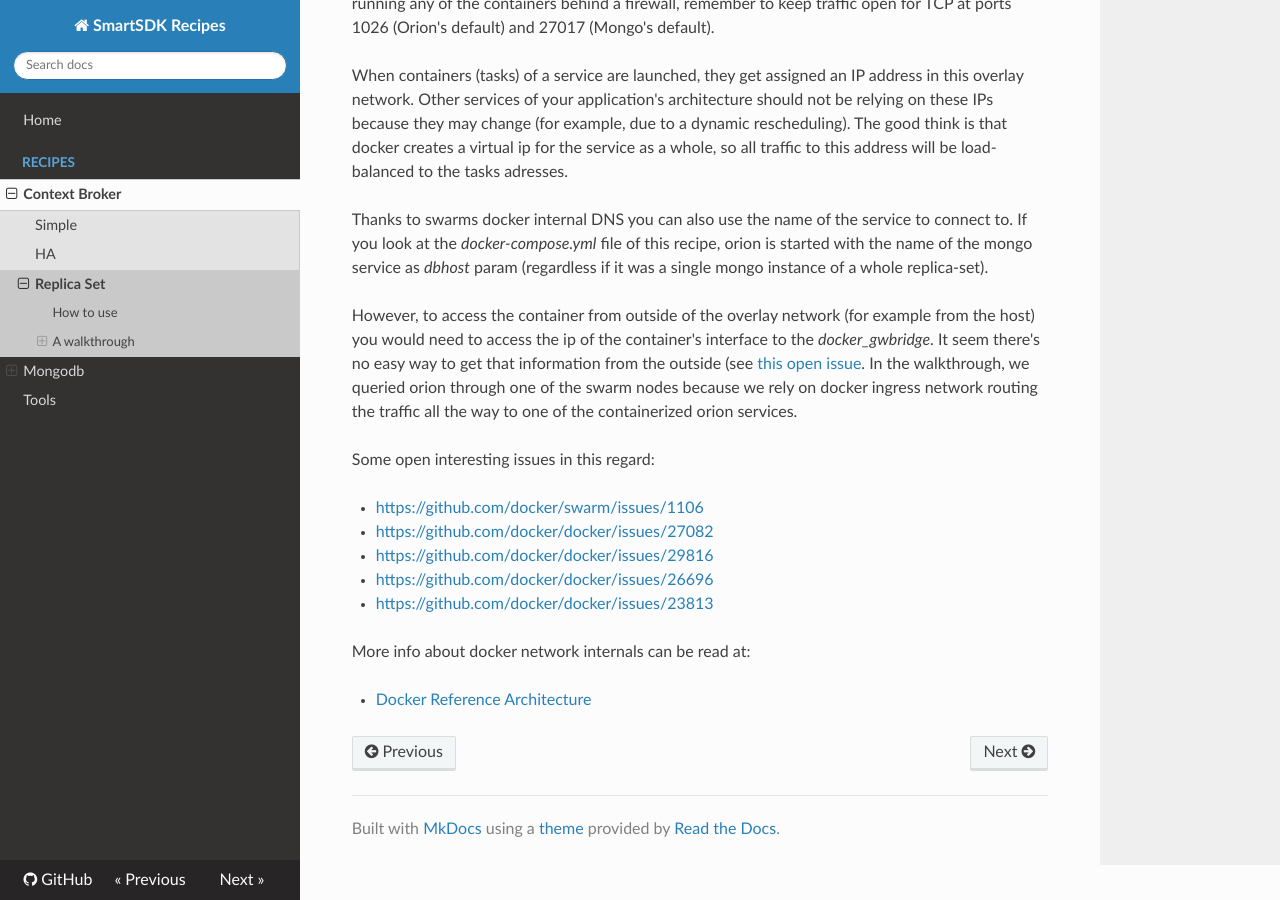
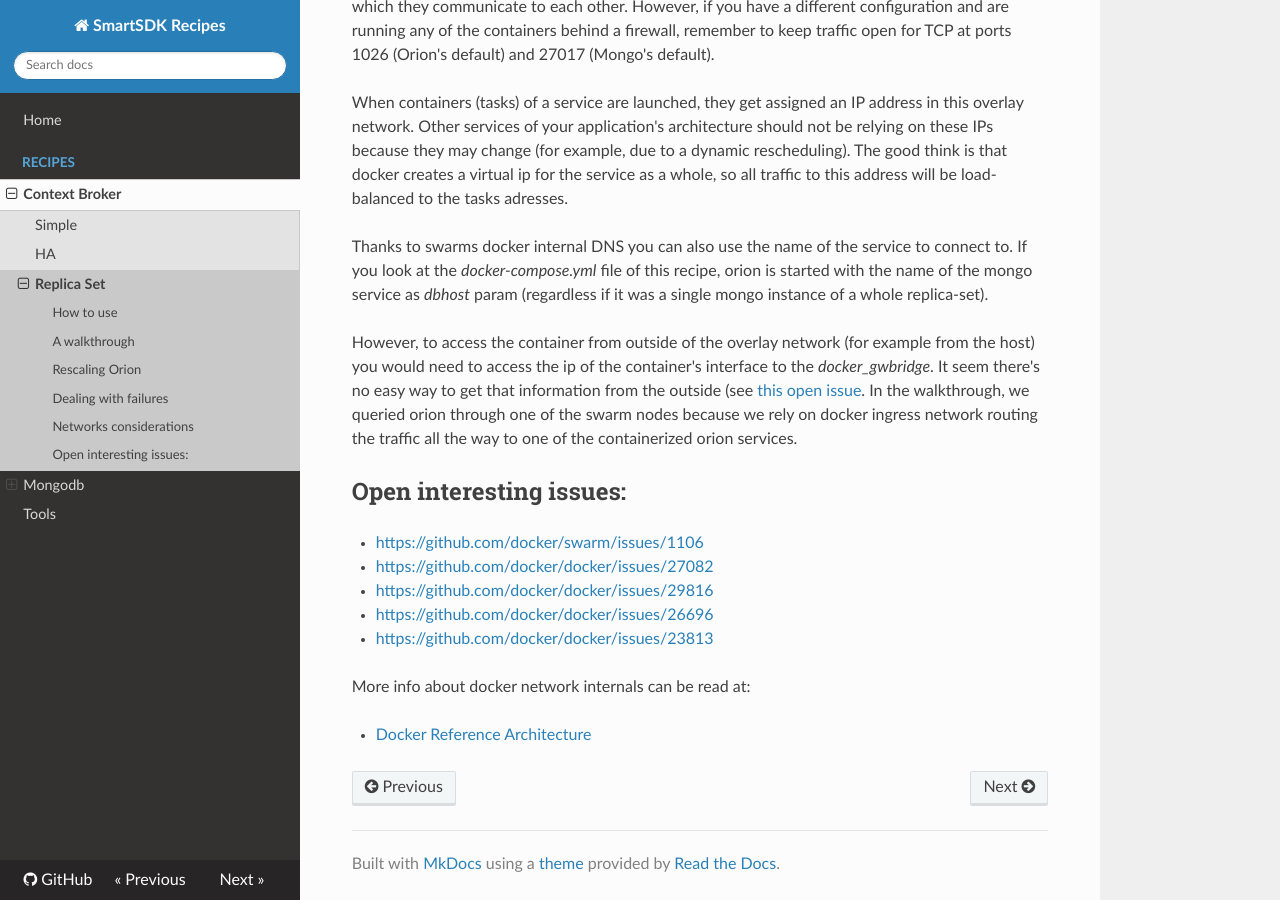
Before and after one commit to smartsdk/smartsdk-recipes, an MkDocs documentation site: the page built from recipes/context-broker/replica/readme.md, in a window 1280 px wide and 900 px high, scrolled down 4731 px. Built offline with MkDocs 1.6.1, drawn with Linux system fonts in a browser that asks for light colours; nearby versions of some CDN libraries; comment, search, counter and statistics services are not loaded; old or Windows-style settings are respelled for this version of MkDocs.

Commit message:
Minor docs updates

```diff
--- a/recipes/context-broker/replica/readme.md
+++ b/recipes/context-broker/replica/readme.md
@@ -38,7 +38,7 @@
   }
 '>
 
-__IMPORTANT:__ As explained in the [mongo replica recipe](../../mongodb/replica/readme.md), that recipe is not ready for production deployments for security reasons. Look at the _"Further Improvements"_ section for more details.
+*IMPORTANT:* As explained in the [mongo replica recipe](../../mongodb/replica/readme.md), that recipe is not ready for production deployments for security reasons. Look at the _"Further Improvements"_ section for more details.
 
 
 ## How to use
@@ -139,7 +139,7 @@
 Swarm's internal load balancer will be load-balancing in a round-robin approach all the requests for an orion service among the orion tasks running in the swarm.
 
 
-##### Rescaling Orion
+## Rescaling Orion
 
 Scaling up and down orion is a simple as runnnig something like...
 
@@ -172,7 +172,7 @@
 You can see the [mongo replica recipe](../../mongodb/replica) to see how to scale the mongodb backend. But basically, due to the fact that it's a "global" service, you can scale it down like shown before, but scaling up requires adding a new node to the swarm.
 
 
-##### Dealing with failures
+## Dealing with failures
 
 Docker is taking care of the reconciliation of the services in case a container goes down. Let's show this by running the following (always on the manager node):
 
@@ -209,7 +209,7 @@
     $ sh ../query.sh $(docker-machine ip ms-worker1)
 
 
-##### Networks considerations
+## Networks considerations
 
 In this case, all containers are attached to the same overlay network (mongo-replica_replica) over which they communicate to each other. However, if you have a different configuration and are running any of the containers behind a firewall, remember to keep traffic open for TCP at ports 1026 (Orion's default) and 27017 (Mongo's default).
 
@@ -219,7 +219,7 @@
 
 However, to access the container from outside of the overlay network (for example from the host) you would need to access the ip of the container's interface to the *docker_gwbridge*. It seem there's no easy way to get that information from the outside (see [this open issue](https://github.com/docker/libnetwork/issues/1082). In the walkthrough, we queried orion through one of the swarm nodes because we rely on docker ingress network routing the traffic all the way to one of the containerized orion services.
 
-Some open interesting issues in this regard:
+## Open interesting issues:
 
 - [https://github.com/docker/swarm/issues/1106](https://github.com/docker/swarm/issues/1106)
 - [https://github.com/docker/docker/issues/27082](https://github.com/docker/docker/issues/27082)
```
Also changed, not shown: other parts of recipes/context-broker/replica/readme.md (+1 -1 lines), recipes/index.md (+1 -1 lines), recipes/mongodb/replica/readme.md (+1 -1 lines), recipes/tools/readme.md (+3 -0 lines).
